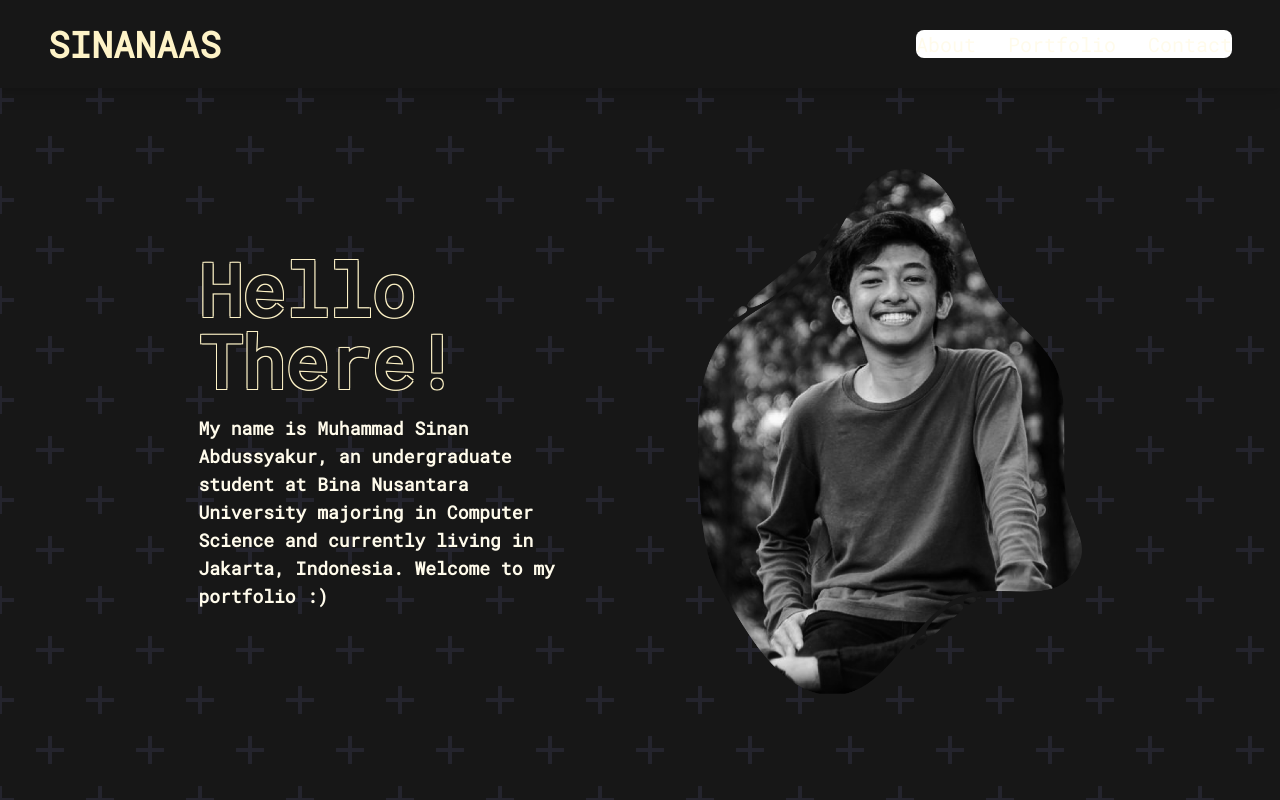
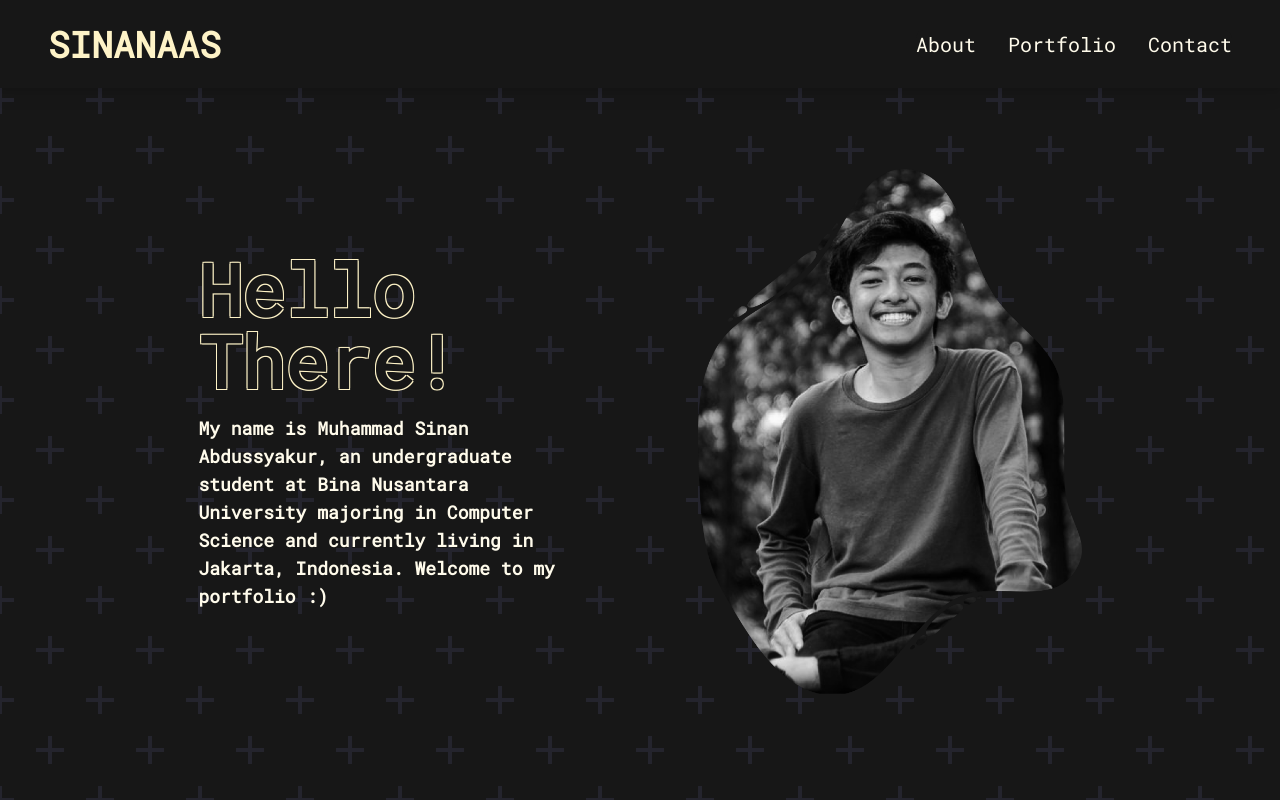
Before and after one commit to Sinanaas/react-tailwind-personal-website, a React (Vite) app: page / in a window 1280 px wide. Shown: the top 800 px of the page. Built offline with nearby package versions, Linux system fonts and the light colour scheme.

Commit message:
Minor styling

```diff
--- a/src/components/Portfolio.jsx
+++ b/src/components/Portfolio.jsx
@@ -1,9 +1,9 @@
 import React, { useState, useEffect } from 'react';
 import { FontAwesomeIcon } from '@fortawesome/react-fontawesome';
 import { faClose } from '@fortawesome/free-solid-svg-icons';
-import { faJava } from '@fortawesome/free-solid-svg-icons';
-import { faFigma } from '@fortawesome/free-solid-svg-icons';
-import { fa } from '@fortawesome/free-solid-svg-icons';
+// import { faJava } from '@fortawesome/free-solid-svg-icons';
+// import { faFigma } from '@fortawesome/free-solid-svg-icons';
+// import { fa } from '@fortawesome/free-solid-svg-icons';
 import works from '../works.json';
 
 const Portfolio = () => {
--- a/src/components/Topbar.jsx
+++ b/src/components/Topbar.jsx
@@ -42,19 +42,19 @@ const Topbar = () => {
           </svg>
         </button>
         <div className={`w-full md:block md:w-auto ${menuOpen ? 'block' : 'hidden'}`} id="navbar-default">
-          <ul className="font-medium flex flex-col p-4 md:p-0 mt-4 border border-neutral-100 rounded-lg bg-neutral-50  md:flex-row md:space-x-8 md:mt-0 md:border-0 md:bg-white bg-neutral-800 md:bg-neutral-900 border-neutral-700">
+          <ul className="font-medium flex flex-col p-4 md:p-0 mt-4 border border-neutral-100 rounded-lg bg-neutral-50 md:flex-row md:space-x-8 md:mt-0 md:border-0 md:bg-neutral-900 border-neutral-700">
             <li>
-              <a href="#ABOUT" className="text-xl block py-2 pl-3 pr-4 rounded hover:bg-neutral-100 md:hover:bg-transparent md:border-0 md:hover:text-blue-700 md:p-0 text-amber-50 md:hover:text-amber-200 hover:underline hover:underline-offset-4 hover:bg-neutral-700 hover:text-white md:hover:bg-transparent">
+              <a href="#ABOUT" className="text-xl block py-2 pl-3 pr-4 rounded hover:bg-neutral-100 md:hover:bg-transparent md:border-0 md:p-0 text-amber-50 md:hover:text-amber-200 hover:underline hover:underline-offset-4 hover:bg-neutral-700 hover:text-white md:hover:bg-transparent">
                 About
               </a>
             </li>
             <li>
-              <a href="#PORTFOLIO" className="text-xl block py-2 pl-3 pr-4 rounded hover:bg-neutral-100 md:hover:bg-transparent md:border-0 md:hover:text-blue-700 md:p-0 text-amber-50 md:hover:text-amber-200 hover:underline hover:underline-offset-4 hover:bg-neutral-700 hover:text-white md:hover:bg-transparent">
+              <a href="#PORTFOLIO" className="text-xl block py-2 pl-3 pr-4 rounded hover:bg-neutral-100 md:hover:bg-transparent md:border-0  md:p-0 text-amber-50 md:hover:text-amber-200 hover:underline hover:underline-offset-4 hover:bg-neutral-700 hover:text-white md:hover:bg-transparent">
                 Portfolio
               </a>
             </li>
             <li>
-              <a href="#CONTACT" className="text-xl block py-2 pl-3 pr-4 rounded hover:bg-neutral-100 md:hover:bg-transparent md:border-0 md:hover:text-blue-700 md:p-0 text-amber-50 md:hover:text-amber-200 hover:underline hover:underline-offset-4 hover:bg-neutral-700 hover:text-white md:hover:bg-transparent">
+              <a href="#CONTACT" className="text-xl block py-2 pl-3 pr-4 rounded hover:bg-neutral-100 md:hover:bg-transparent md:border-0  md:p-0 text-amber-50 md:hover:text-amber-200 hover:underline hover:underline-offset-4 hover:bg-neutral-700 hover:text-white md:hover:bg-transparent">
                 Contact
               </a>
             </li>
```
